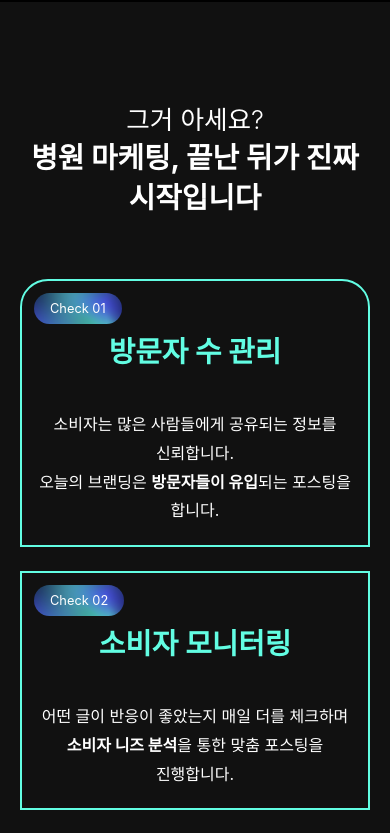
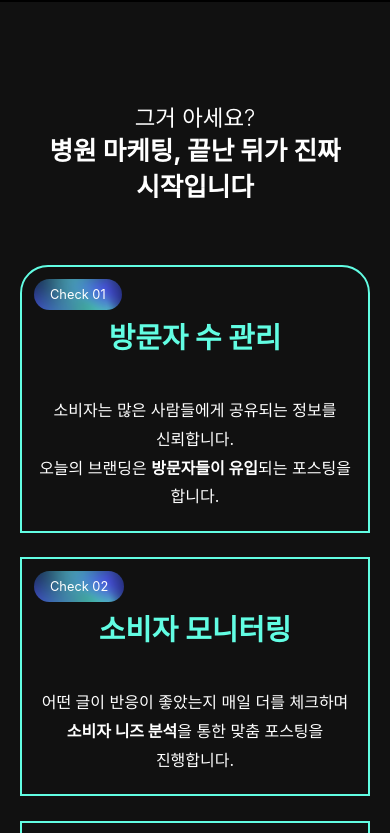
Before and after one commit to devchaeyoung/aube, a Next.js app: page / in a window 390 px wide. Shown: the part 9258-10091 px from the top of the page. Built offline with nearby package versions, Linux system fonts and the light colour scheme; a web font is replaced by a local one.

Commit message:
# UPDATE

```diff
--- a/src/components/marketing/MarketingSection.module.css
+++ b/src/components/marketing/MarketingSection.module.css
@@ -13,12 +13,12 @@
 }
 
 .titleContainer h2 {
-  font-size: 2.2rem;
+  font-size: 2.5rem;
   font-weight: 300;
 }
 .titleContainer h3 {
-  font-size: 2.6rem;
-  font-weight: bold;
+  font-size: 3rem;
+  font-weight: 700;
 }
 
 .cardContainer {
@@ -133,11 +133,11 @@
   }
 
   .titleContainer h2 {
-    font-size: 1.6rem;
+    font-size: 1.4rem;
   }
   .titleContainer h3 {
-    font-size: 1.8rem;
-    font-weight: bold;
+    font-size: 1.6rem;
+    word-break: keep-all;
   }
   .card {
     padding: 0;
```
